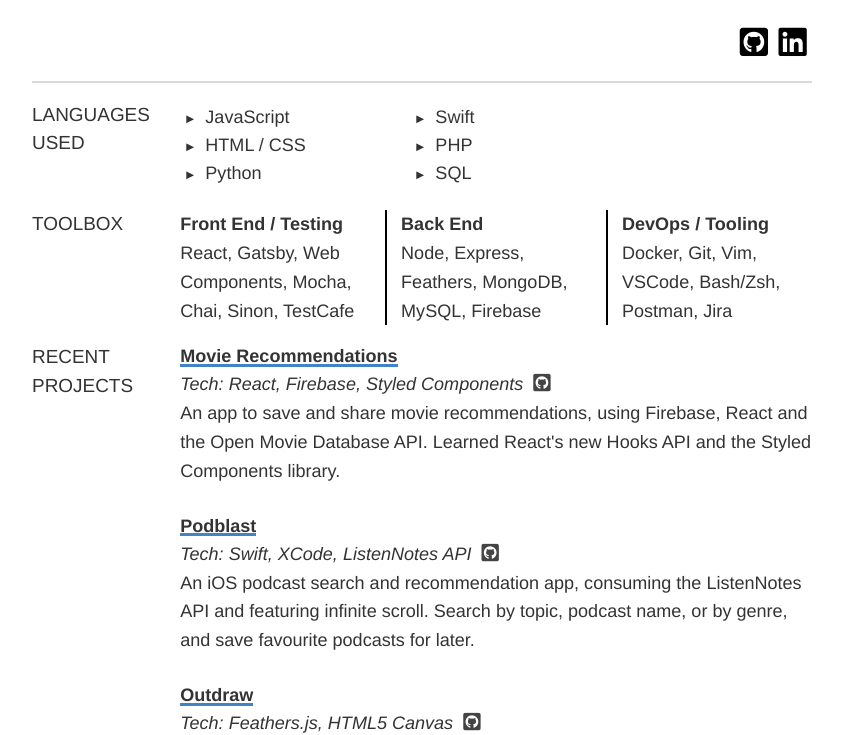
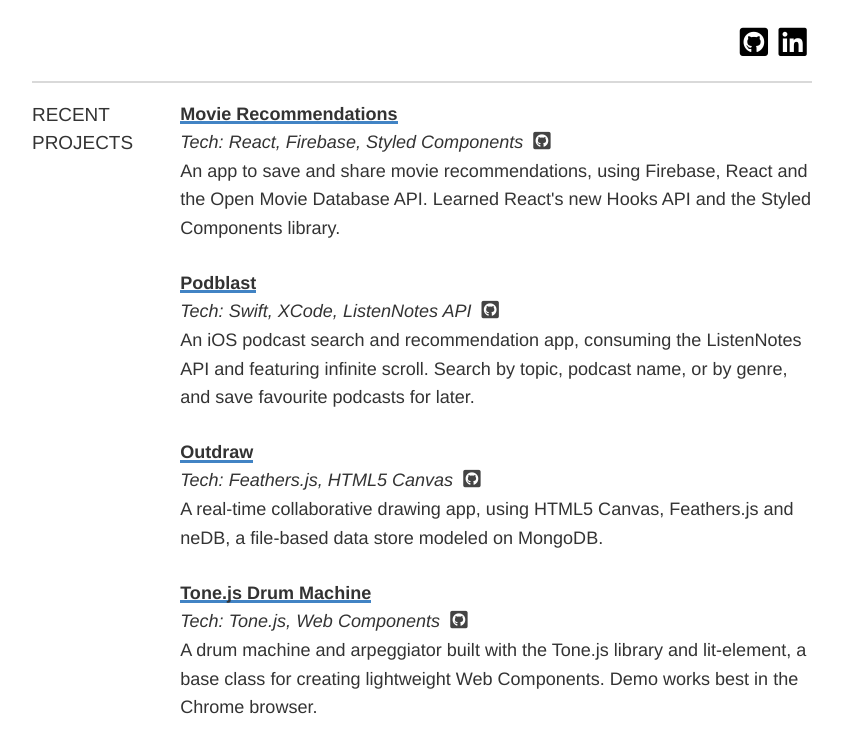
Before and after one commit to a-bishop/old_blog, a Jekyll site: the page built from projects.md, in a window 1280 px wide and 900 px high, cut to the strip 165-900 px from the top of the window. Shown: the whole strip, without its empty margins (218-1061 px from the left). Built offline with Jekyll 4.4.1, drawn with Linux system fonts in a browser that asks for light colours; nearby versions of some CDN libraries.

Commit message:
Update projects

```diff
--- a/projects.md
+++ b/projects.md
@@ -134,38 +134,6 @@ permalink: /projects/
       </div>
     </section>
     <main>
-        <p class="mainSectionTitle">LANGUAGES USED</p>
-        <div class="languageLists">
-          <ul class="arrowList">
-            <li>&nbsp;JavaScript</li>
-            <li>&nbsp;HTML / CSS</li>
-            <li>&nbsp;Python</li>
-          </ul>
-          <ul class="arrowList">
-            <li>&nbsp;Swift</li>
-            <li>&nbsp;PHP</li>
-            <li>&nbsp;SQL</li>
-          </ul>
-        </div>
-        <p class="mainSectionTitle">TOOLBOX</p>
-        <section class="toolBox">
-            <div class="toolBoxItem">
-              <p class="titleBold">Front End / Testing</p>
-              <p>React, Gatsby, Web Components, Mocha, Chai, Sinon, TestCafe</p>
-            </div>
-            <div class="separator">
-            </div>
-            <div class="toolBoxItem">
-              <p class="titleBold">Back End</p>
-              <p>Node, Express, Feathers, MongoDB, MySQL, Firebase</p>
-            </div>
-            <div class="separator">
-            </div>
-            <div class="toolBoxItem">
-              <p class="titleBold">DevOps / Tooling</p>
-              <p>Docker, Git, Vim, VSCode, Bash/Zsh, Postman, Jira</p>
-            </div>
-        </section>
         <p class="mainSectionTitle">RECENT PROJECTS</p>
         <section>
             <a href="https://movie-recommendations.netlify.com" class="projectLink">Movie Recommendations</a>
```
